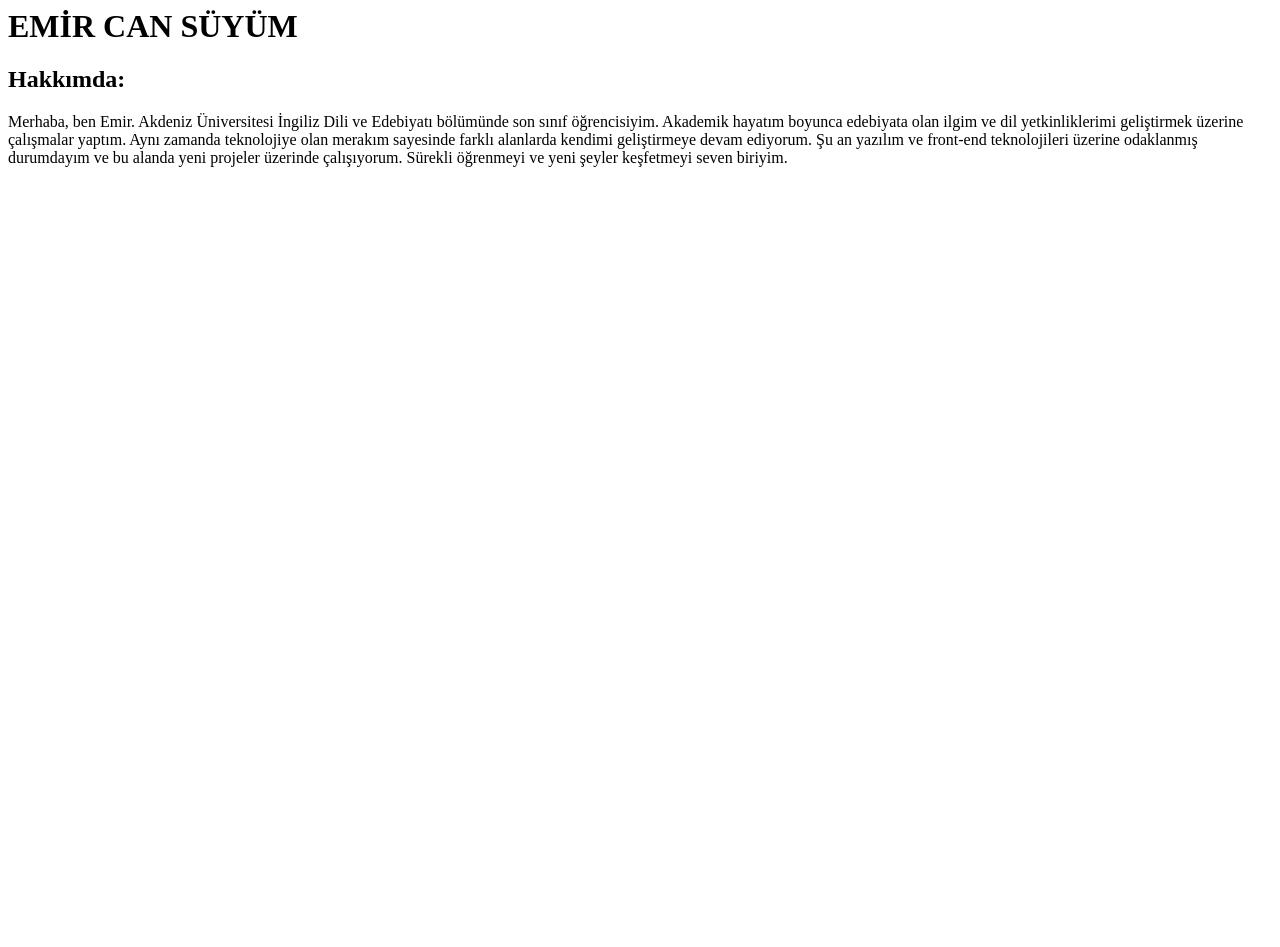
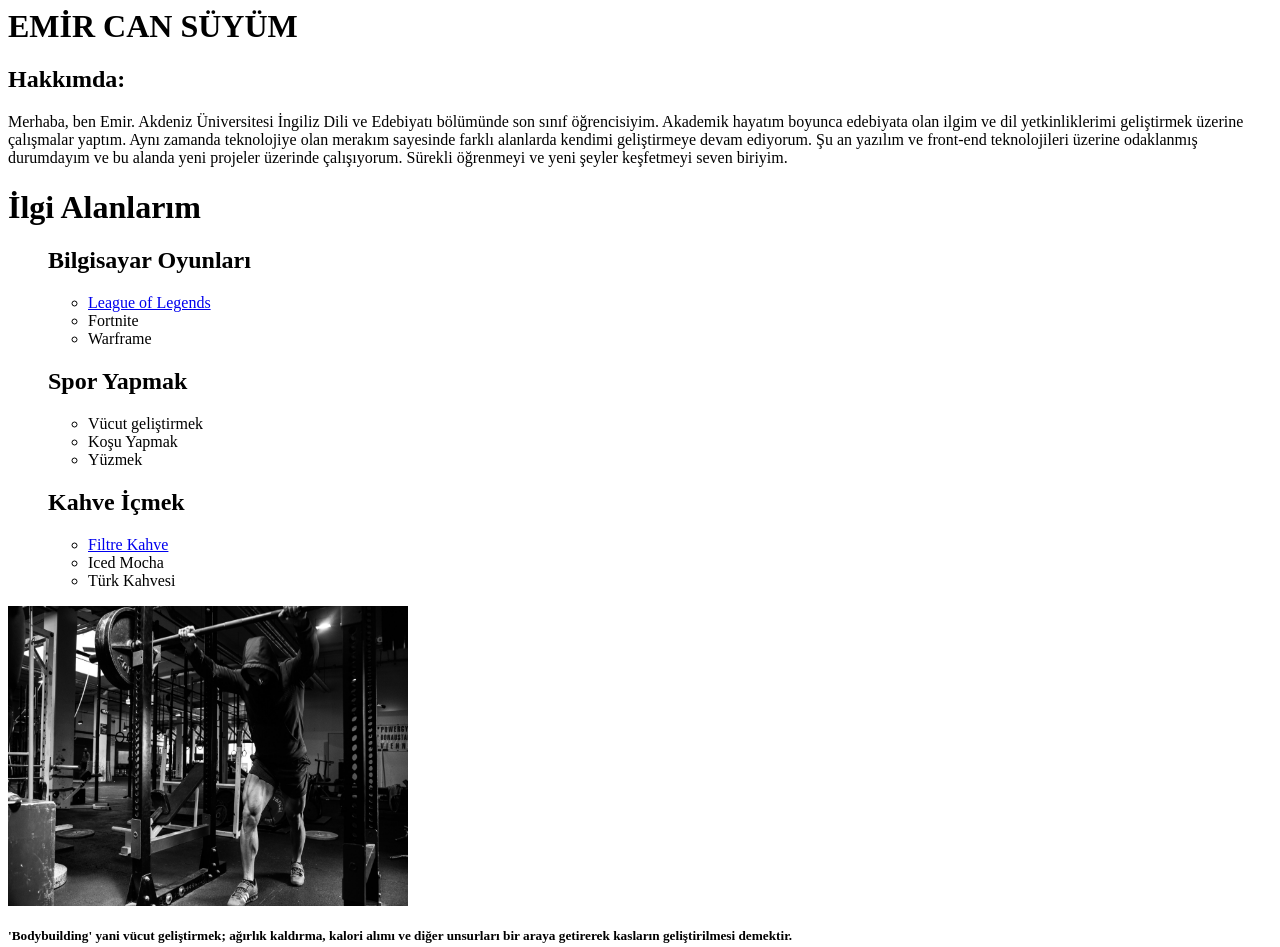
Before and after one commit to emircansym/ilk-web-sayfas-, a plain HTML site: page index.html in a window 1280 px wide. Before the commit the page ends 800 px from the top, so only its background shows below. Drawn offline with Linux system fonts and the light colour scheme.

Commit message:
sayfayı daha çok kişiselleştirdim

```diff
--- a/index.html
+++ b/index.html
@@ -4,3 +4,50 @@
 <h2>Hakkımda:</h2>
 <!-- Hakkımda Açıklaması -->
 <p>Merhaba, ben Emir. Akdeniz Üniversitesi İngiliz Dili ve Edebiyatı bölümünde son sınıf öğrencisiyim. Akademik hayatım boyunca edebiyata olan ilgim ve dil yetkinliklerimi geliştirmek üzerine çalışmalar yaptım. Aynı zamanda teknolojiye olan merakım sayesinde farklı alanlarda kendimi geliştirmeye devam ediyorum. Şu an yazılım ve front-end teknolojileri üzerine odaklanmış durumdayım ve bu alanda yeni projeler üzerinde çalışıyorum. Sürekli öğrenmeyi ve yeni şeyler keşfetmeyi seven biriyim.</p>
+
+
+
+
+
+
+
+<h1>İlgi Alanlarım</h1>
+<div></div>
+<ol>
+<h2>Bilgisayar Oyunları</h2>
+    <ul>
+        <li>
+            <a href="https://www.leagueoflegends.com/tr-tr/ " target="_blank"> League of Legends</a>
+        </li>
+        <li>Fortnite</li>
+        <li>Warframe</li>
+    </ul>
+
+
+<h2>Spor Yapmak</h2>
+
+    <ul>
+        <li>Vücut geliştirmek</li>
+        <li>Koşu Yapmak</li>
+        <li>Yüzmek</li>
+    </ul>
+<h2>Kahve İçmek</h2>
+    <ul>
+                <!-- Hocam imdb puanı istediğiniz için böyle küçük şaka yaptım -->
+        <li>
+            <a href="https://www.imdb.com/title/tt27671831/" target="_blank">
+            Filtre Kahve
+            </a>
+        </li>
+
+        <li>Iced Mocha</li>
+        <li>Türk Kahvesi</li>
+    </ul>
+</ol>
+</div>
+
+    <img src="images/spor.jpg"  width="400" height="300"
+        title="Vücut Geliştirme"
+    alt="">
+
+<h5>'Bodybuilding' yani vücut geliştirmek; ağırlık kaldırma, kalori alımı ve diğer unsurları bir araya getirerek kasların geliştirilmesi demektir.</h5>
```
Also changed, not shown: images/spor.jpg (added).
